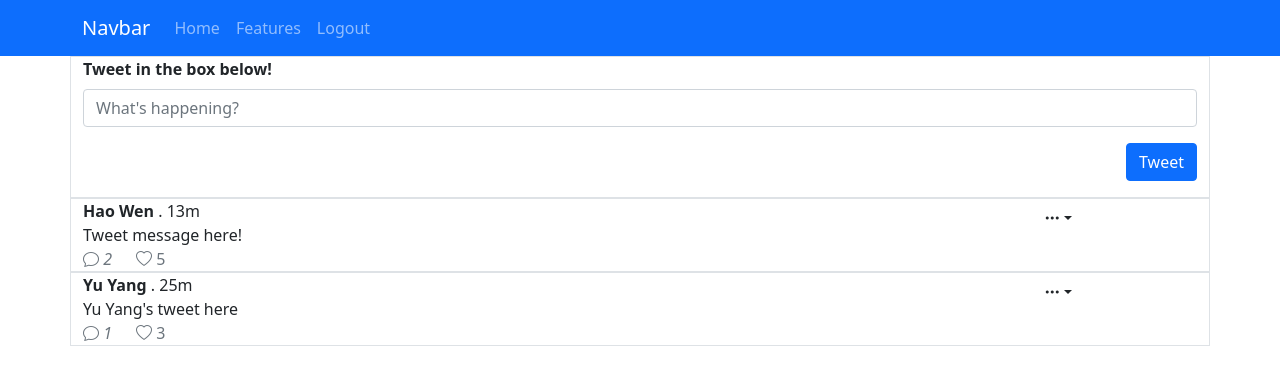
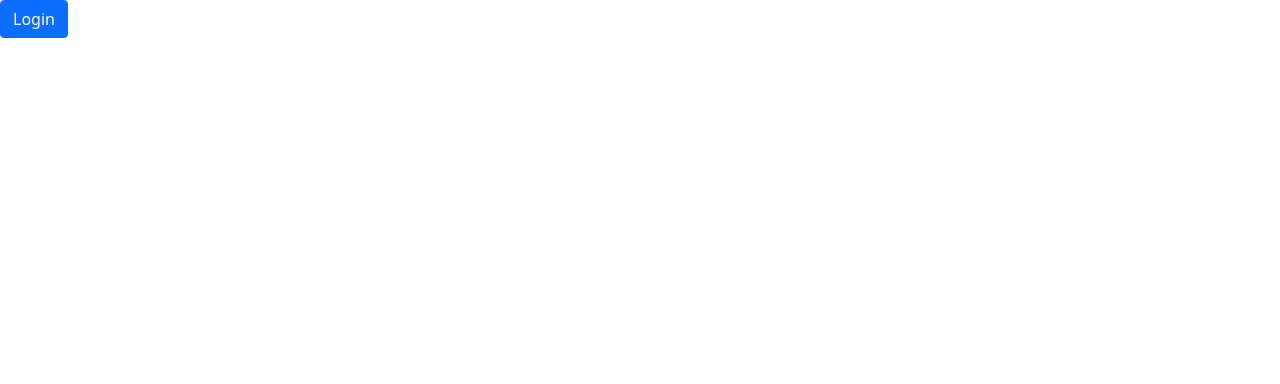
Before and after one commit to Infiole/TT3_5, a React (Create React App) app in the folder frontend/: page /Logout in a window 1280 px wide. Shown: the top 384 px of the page. Built offline with nearby package versions, Linux system fonts and the light colour scheme.

Commit message:
last commit

```diff
--- a/frontend/src/App.js
+++ b/frontend/src/App.js
@@ -4,26 +4,17 @@ import 'bootstrap/dist/css/bootstrap.min.css';
 import Post from "./components/Post"
 import Tweetbox from "./components/Tweetbox"
 import Navbar2 from "./components/Navbar2"
+import { Routes, Route, Link } from "react-router-dom";
+import Section1 from "./components/Section1"
+import Login from "./components/Login"
 
 function App() {
   return (
     <div>
-      <Navbar2 />
-      <Tweetbox />
-      <Post
-        username="Hao Wen"
-        time={13}
-        message="Tweet message here!"
-        commentNumber={2}
-        likeNumber={5}
-      />
-      <Post
-        username="Yu Yang"
-        time={25}
-        message="Yu Yang's tweet here"
-        commentNumber={1}
-        likeNumber={3}
-      />
+      <Routes>
+        <Route path="/" element={<Section1 />} />
+        <Route path="/Logout" element={<Login />} />
+      </Routes>
     </div>
   );
 }
--- /dev/null
+++ b/frontend/src/components/Login.js
@@ -0,0 +1,14 @@
+import React from 'react'
+import { Button} from 'react-bootstrap';
+import { Routes, Route, Link } from "react-router-dom";
+
+const Login = () => {
+    return (
+        <Link to="/">
+            <Button variant="primary">Login</Button>
+        </Link>
+
+    )
+}
+
+export default Login
--- a/frontend/src/components/Navbar2.js
+++ b/frontend/src/components/Navbar2.js
@@ -1,5 +1,6 @@
 import React from 'react'
 import { Container, Navbar, Nav} from 'react-bootstrap';
+import { Routes, Route, Link } from "react-router-dom";
 
 const Navbar2 = () => {
     return (
@@ -9,7 +10,7 @@ const Navbar2 = () => {
                     <Nav className="me-auto">
                         <Nav.Link href="#home">Home</Nav.Link>
                         <Nav.Link href="#features">Features</Nav.Link>
-                        <Nav.Link href="#pricing">Logout</Nav.Link>
+                        <Link to="/Logout" className="text-white text-decoration-none mt-2">Logout</Link>
                     </Nav>
                 </Container>
             </Navbar>
--- a/frontend/src/components/Post.js
+++ b/frontend/src/components/Post.js
@@ -5,14 +5,14 @@ const Post = ({username, time, message, commentNumber,likeNumber}) => {
     return (
         <div>
             <Container>
-                    <Row className="border">
+                    <Row className="border w-50">
                             <Col xs={10}>
                                 <div>
                                     <span className='fw-bold'>{username}</span>
                                     <span> . {time}m</span>
                                 </div>
-                                <div>{message}</div>
-                                <div>
+                                <div className="mt-3">{message}</div>
+                                <div className="mt-3">
                                     <span className="me-4">
                                         <a href="/" className="text-decoration-none text-secondary"><i class="bi bi-chat"> {commentNumber}</i></a>
                                     </span>
--- /dev/null
+++ b/frontend/src/components/Section1.js
@@ -0,0 +1,29 @@
+import React from 'react'
+import Post from "./Post"
+import Tweetbox from "./Tweetbox"
+import Navbar2 from "./Navbar2"
+
+const Section1 = () => {
+    return (
+        <div>
+            <Navbar2 />
+            <Tweetbox />
+            <Post
+                username="Hao Wen"
+                time={13}
+                message="Tweet message here!"
+                commentNumber={2}
+                likeNumber={5}
+            />
+            <Post
+                username="Yu Yang"
+                time={25}
+                message="Yu Yang's tweet here"
+                commentNumber={1}
+                likeNumber={3}
+            />
+    </div>
+    )
+}
+
+export default Section1
--- a/frontend/src/components/Tweetbox.js
+++ b/frontend/src/components/Tweetbox.js
@@ -6,7 +6,7 @@ const Tweetbox = ({username, time, message, commentNumber,likeNumber}) => {
         <div>
             <Container>
                 <Row>
-                    <div className="border">
+                    <div className="border w-50">
                         <Form>
                             <Form.Group className="mb-3" controlId="exampleForm.ControlInput1">
                                 <Form.Label className="fw-bold">Tweet in the box below!</Form.Label>
--- a/frontend/src/index.js
+++ b/frontend/src/index.js
@@ -3,10 +3,13 @@ import ReactDOM from 'react-dom';
 import './index.css';
 import App from './App';
 import reportWebVitals from './reportWebVitals';
+import { BrowserRouter } from "react-router-dom";
 
 ReactDOM.render(
   <React.StrictMode>
-    <App />
+    <BrowserRouter>
+      <App />
+    </BrowserRouter>
   </React.StrictMode>,
   document.getElementById('root')
 );
```
Also changed, not shown: frontend/src/components/Section2.js (added).
